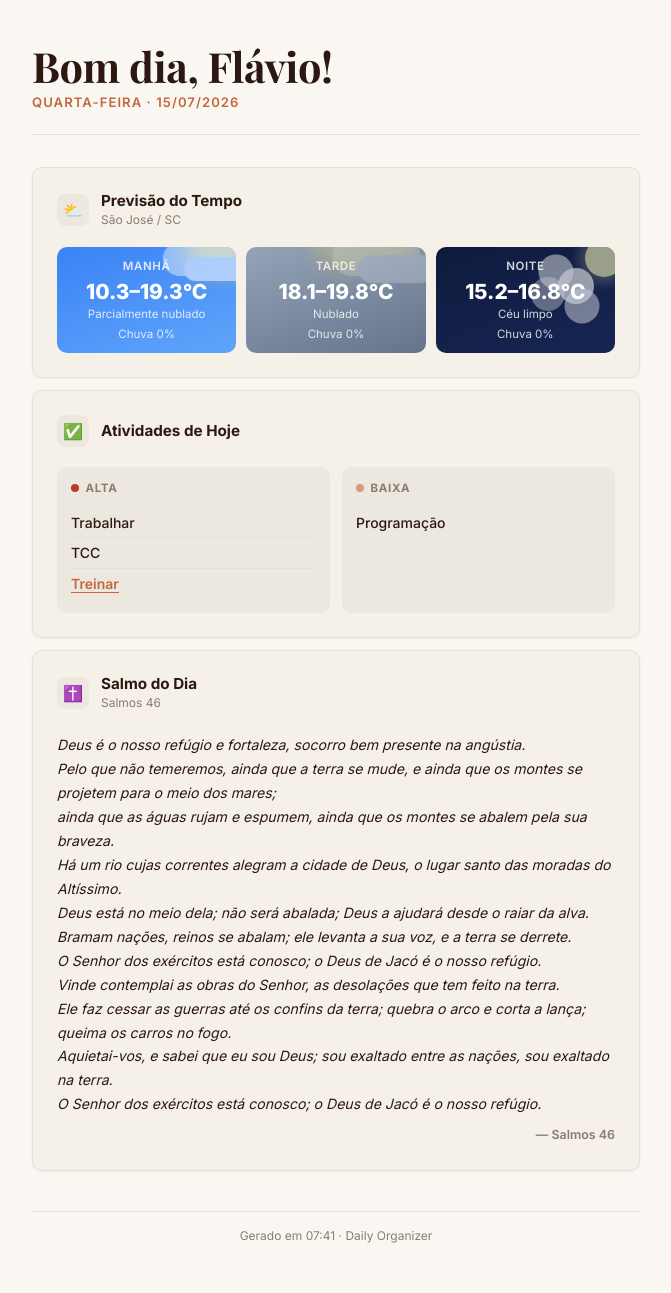
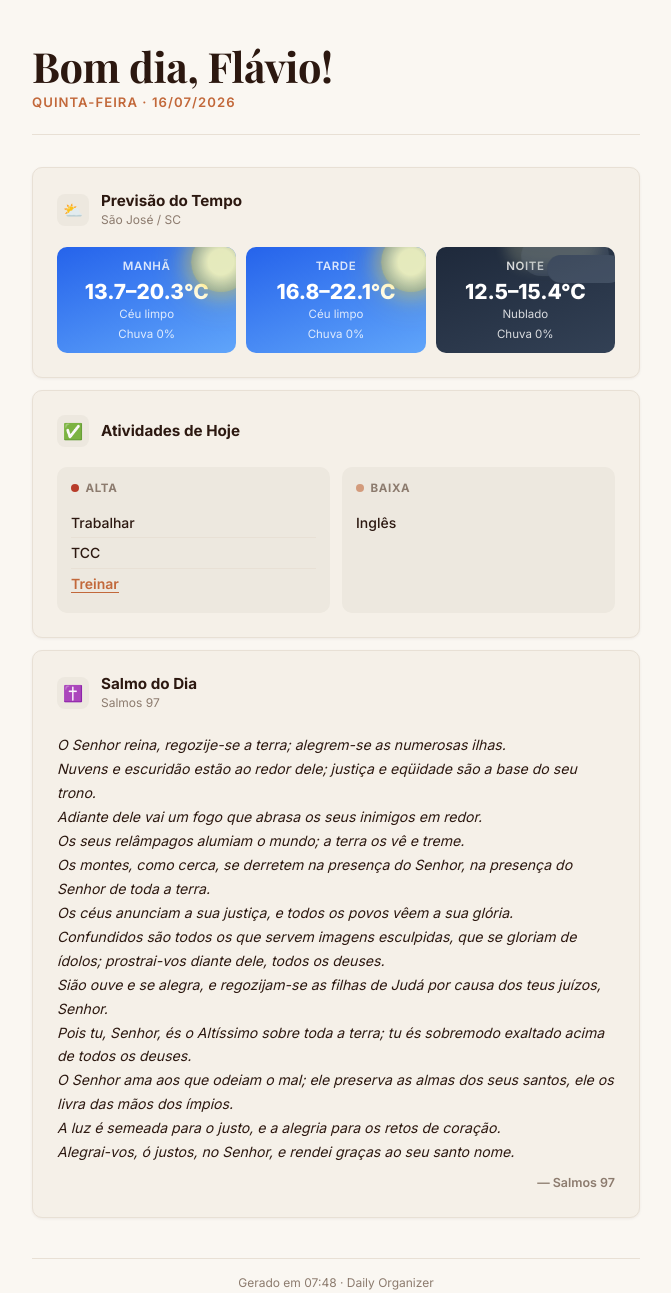
Before and after one commit to Flavio-Nieland/Daily-Planner, a plain HTML site: page docs/index.html in a window 1280 px wide. Shown: the part 13-1306 px from the top of the page, without its empty margins (304-975 px from the left). Drawn offline with nearby package versions, Linux system fonts and the light colour scheme.

Commit message:
chore: site do dia 2026-07-16

```diff
--- a/docs/index.html
+++ b/docs/index.html
@@ -4,7 +4,7 @@
 <head>
     <meta charset="UTF-8">
     <meta name="viewport" content="width=device-width, initial-scale=1.0">
-    <title>Seu Dia — 15/07/2026</title>
+    <title>Seu Dia — 16/07/2026</title>
     <link rel="preconnect" href="https://fonts.googleapis.com">
     <link rel="preconnect" href="https://fonts.gstatic.com" crossorigin>
     <link href="https://fonts.googleapis.com/css2?family=Inter:wght@400;500;600;700;800&family=Playfair+Display:wght@700&display=swap" rel="stylesheet">
@@ -562,7 +562,7 @@
 
     <div class="hero">
         <h1>Bom dia, Flávio!</h1>
-        <p class="hero-sub">Quarta-feira &middot; 15/07/2026</p>
+        <p class="hero-sub">Quinta-feira &middot; 16/07/2026</p>
     </div>
 
     <!-- Previsão do Tempo -->
@@ -575,22 +575,22 @@
             </div>
         </div>
         <div class="weather-grid">
-            <div class="weather-period wx-partly">
+            <div class="weather-period wx-sunny">
                 <div class="period-label">Manhã</div>
-                <div class="temp">10.3–19.3°C</div>
-                <div class="condition">Parcialmente nublado</div>
+                <div class="temp">13.7–20.3°C</div>
+                <div class="condition">Céu limpo</div>
                 <div class="rain">Chuva 0%</div>
             </div>
-            <div class="weather-period wx-cloudy">
+            <div class="weather-period wx-sunny">
                 <div class="period-label">Tarde</div>
-                <div class="temp">18.1–19.8°C</div>
-                <div class="condition">Nublado</div>
+                <div class="temp">16.8–22.1°C</div>
+                <div class="condition">Céu limpo</div>
                 <div class="rain">Chuva 0%</div>
             </div>
-            <div class="weather-period wx-clear-night">
+            <div class="weather-period wx-cloudy-night">
                 <div class="period-label">Noite</div>
-                <div class="temp">15.2–16.8°C</div>
-                <div class="condition">Céu limpo</div>
+                <div class="temp">12.5–15.4°C</div>
+                <div class="condition">Nublado</div>
                 <div class="rain">Chuva 0%</div>
             </div>
         </div>
@@ -639,7 +639,7 @@
 
                     <li class="activity-item">
 
-                            <span class="activity-name">programação</span>
+                            <span class="activity-name">Inglês</span>
 
                     </li>
 
@@ -659,28 +659,29 @@
             <span class="sec-icon">✝️</span>
             <div class="sec-texts">
                 <span class="sec-title">Salmo do Dia</span>
-                <span class="sec-sub">Salmos 46</span>
+                <span class="sec-sub">Salmos 97</span>
             </div>
         </div>
         <div class="psalm-body">
-            <p class="psalm-text">Deus é o nosso refúgio e fortaleza, socorro bem presente na angústia.
-Pelo que não temeremos, ainda que a terra se mude, e ainda que os montes se projetem para o meio dos mares;
-ainda que as águas rujam e espumem, ainda que os montes se abalem pela sua braveza.
-Há um rio cujas correntes alegram a cidade de Deus, o lugar santo das moradas do Altíssimo.
-Deus está no meio dela; não será abalada; Deus a ajudará desde o raiar da alva.
-Bramam nações, reinos se abalam; ele levanta a sua voz, e a terra se derrete.
-O Senhor dos exércitos está conosco; o Deus de Jacó é o nosso refúgio.
-Vinde contemplai as obras do Senhor, as desolações que tem feito na terra.
-Ele faz cessar as guerras até os confins da terra; quebra o arco e corta a lança; queima os carros no fogo.
-Aquietai-vos, e sabei que eu sou Deus; sou exaltado entre as nações, sou exaltado na terra.
-O Senhor dos exércitos está conosco; o Deus de Jacó é o nosso refúgio.</p>
-            <div class="psalm-ref">— Salmos 46</div>
+            <p class="psalm-text">O Senhor reina, regozije-se a terra; alegrem-se as numerosas ilhas.
+Nuvens e escuridão estão ao redor dele; justiça e eqüidade são a base do seu trono.
+Adiante dele vai um fogo que abrasa os seus inimigos em redor.
+Os seus relâmpagos alumiam o mundo; a terra os vê e treme.
+Os montes, como cerca, se derretem na presença do Senhor, na presença do Senhor de toda a terra.
+Os céus anunciam a sua justiça, e todos os povos vêem a sua glória.
+Confundidos são todos os que servem imagens esculpidas, que se gloriam de ídolos; prostrai-vos diante dele, todos os deuses.
+Sião ouve e se alegra, e regozijam-se as filhas de Judá por causa dos teus juízos, Senhor.
+Pois tu, Senhor, és o Altíssimo sobre toda a terra; tu és sobremodo exaltado acima de todos os deuses.
+O Senhor ama aos que odeiam o mal; ele preserva as almas dos seus santos, ele os livra das mãos dos ímpios.
+A luz é semeada para o justo, e a alegria para os retos de coração.
+Alegrai-vos, ó justos, no Senhor, e rendei graças ao seu santo nome.</p>
+            <div class="psalm-ref">— Salmos 97</div>
         </div>
     </div>
 
 
     <footer>
-        Gerado em 07:41 &middot; Daily Organizer
+        Gerado em 07:48 &middot; Daily Organizer
     </footer>
 
 </body>
```
Also changed, not shown: docs/album-history-2.html (+1 -1 lines), docs/album-history-3.html (+1 -1 lines), docs/album-history-4.html (+1 -1 lines), docs/album-history-5.html (+1 -1 lines), docs/album-history.html (+1 -1 lines), docs/treino.html (+10 -10 lines).
